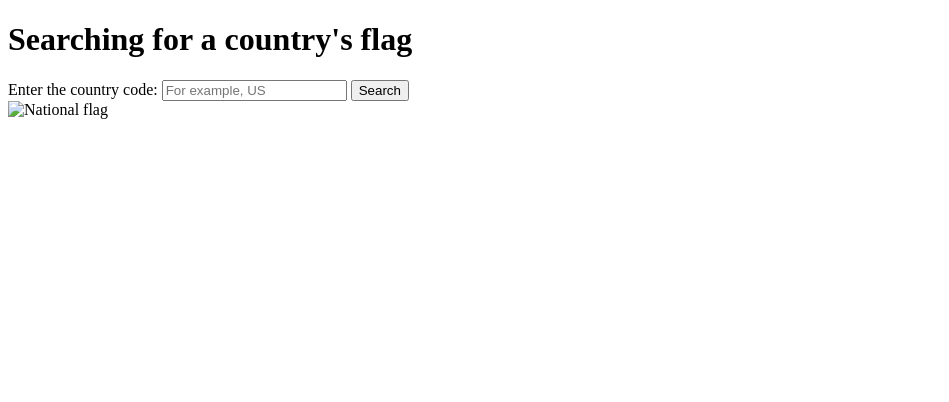
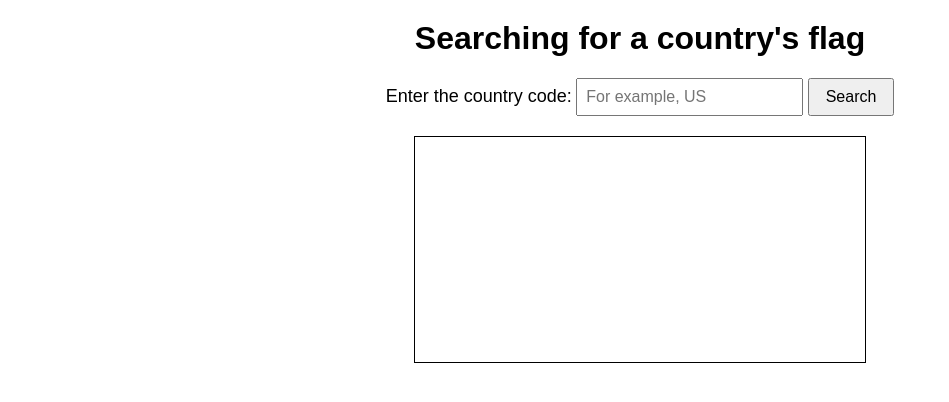
Before and after one commit to amedvedevua/Redi_Final_Project, a plain HTML site: page index.html in a window 1280 px wide. Shown: the whole page, without its empty margins (0-949 px from the left). Drawn offline with Linux system fonts and the light colour scheme.

Commit message:
23.11.2023_2

```diff
--- a/index.html
+++ b/index.html
@@ -2,6 +2,7 @@
 <html>
 
 <head>
+    <link rel="stylesheet" type="text/css" href="styles.css">
     <title>Searching for a country's flag</title>
 </head>
 
@@ -15,13 +16,18 @@
     </form>
 
     <div id="flagContainer">
-        <img id="countryFlag" src="" alt="National flag" style="width: 200px;">
+        <img id="countryFlag" src="img/clean.png" alt="National flag" style="width: 450px;">
     </div>
 
 <script>
     function getCountryFlag() {
         const countryCodeInput = document.getElementById('countryCode').value;
         const countryFlagImage = document.getElementById('countryFlag');
+
+        if (!countryCodeInput) {
+            alert('Incorrect code: Enter the country code.');
+            return;
+        }
 
         fetch('countries.json')
             .then(response => response.json())
@@ -30,12 +36,14 @@
                     const flagURL = countryFlags[countryCodeInput];
                     countryFlagImage.src = flagURL;
                 } else {
-                        countryFlagImage.src = 'img/af.png';
+                    countryFlagImage.src = 'img/error.png';
+                    alert('Incorrect code: country not found.');
                 }
             })
             .catch(error => console.error('Error fetching countries.json:', error));
     }
 </script>
+
 </body>
 
 </html>
--- /dev/null
+++ b/styles.css
@@ -0,0 +1,45 @@
+body {
+    font-family: Arial, sans-serif;
+    margin: 0;
+    padding: 0;
+}
+
+h1 {
+    text-align: center;
+    margin-top: 20px;
+}
+
+#countryForm {
+    text-align: center;
+    margin: 20px auto;
+}
+
+label {
+    font-size: 18px;
+}
+
+#countryCode {
+    font-size: 16px;
+    padding: 8px;
+}
+
+button {
+    font-size: 16px;
+    padding: 8px 16px;
+    cursor: pointer;
+}
+
+#flagContainer {
+    text-align: center;
+    margin-top: 20px;
+}
+
+#countryFlag {
+    max-width: 100%;
+    height: auto;
+}
+
+img {
+    padding: 1px;
+    background: #000000;
+}
```
Also changed, not shown: img/clean.png (added), img/error.png (added). Lines whose indentation alone changed are shown as unchanged.
